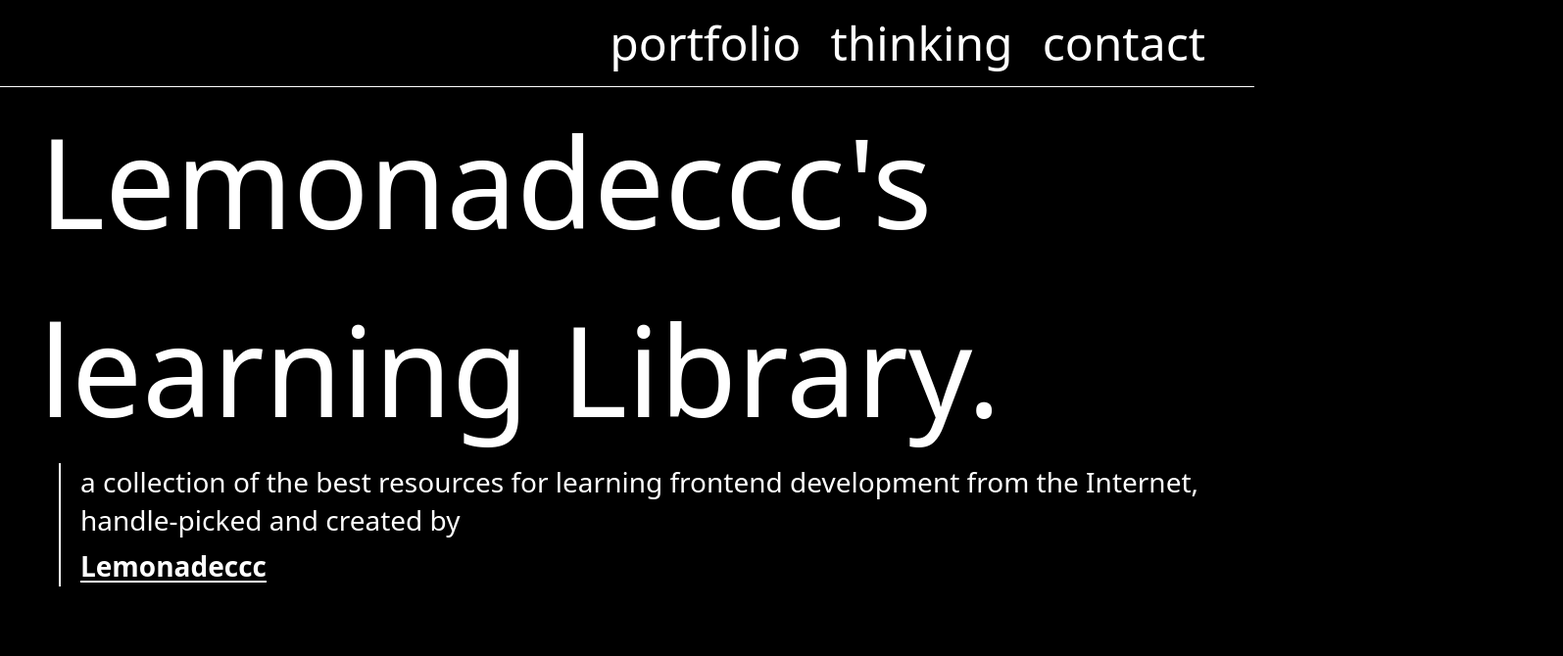
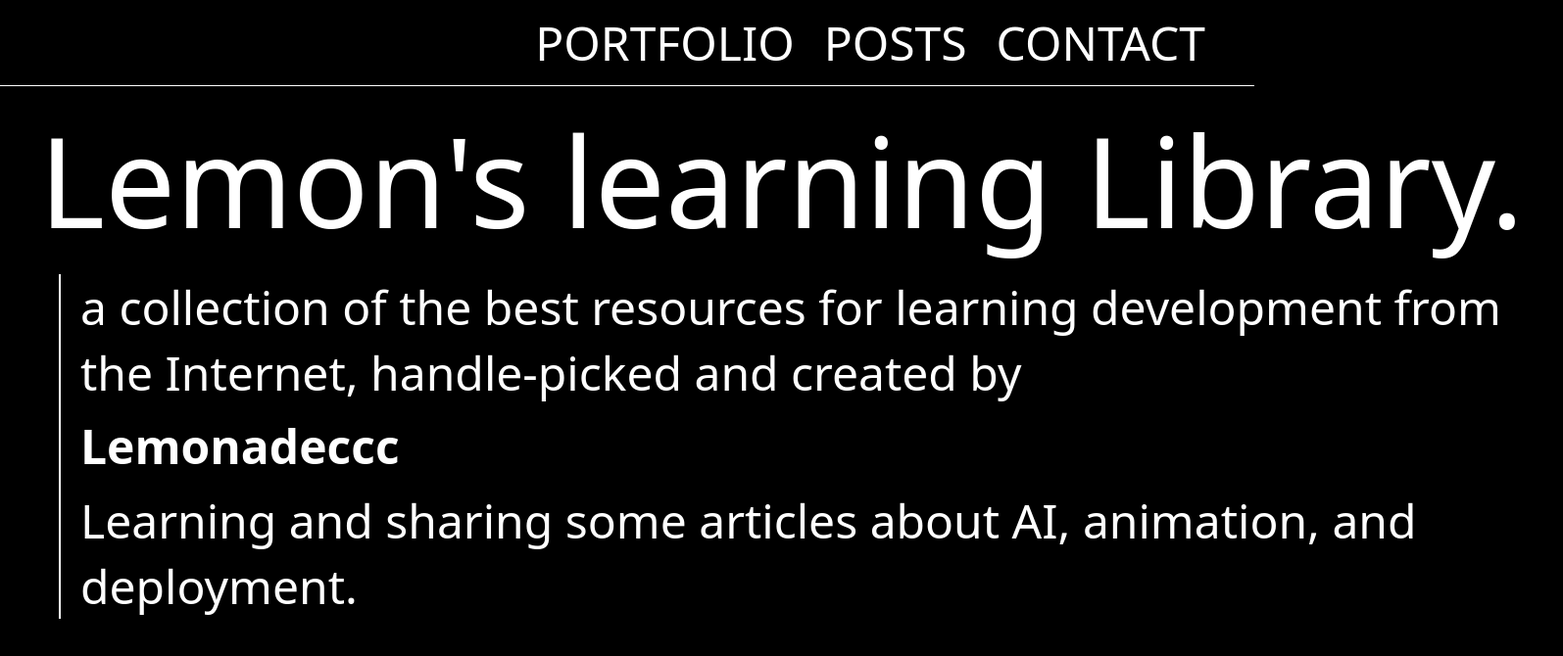
Before and after one commit to Lemonadeccc/lemonadeccc-blog, a Next.js app: page / in a window 1280 px wide. Shown: the top 670 px of the page at 98% size, 1595 px wide, since content can reach past the window. Built offline with nearby package versions, Linux system fonts and the light colour scheme.

Commit message:
feat: add animation

```diff
--- a/package.json
+++ b/package.json
@@ -13,8 +13,11 @@
 		"cf-typegen": "wrangler types --env-interface CloudflareEnv ./cloudflare-env.d.ts"
 	},
 	"dependencies": {
+		"@gsap/react": "^2.1.2",
 		"@opennextjs/cloudflare": "^1.11.0",
 		"framer-motion": "^12.34.0",
+		"gsap": "^3.14.2",
+		"lenis": "^1.3.17",
 		"next": "15.5.6",
 		"react": "19.1.0",
 		"react-dom": "19.1.0"
--- a/src/app/components/Hero.tsx
+++ b/src/app/components/Hero.tsx
@@ -2,14 +2,15 @@ import React from 'react'
 
 const Hero = () => {
   return (
-    <div className="border-t-1 border-t-white flex-1 flex">
+    <div className="flex-1 flex">
       <div className="app-container flex-1">
-        <div className="w-full flex text-[64px] md:text-[128px]">
-          Lemonadeccc's learning Library.
+        <div className="inline-flex w-fit text-[64px] md:text-[128px] whitespace-nowrap">
+          Lemon's learning Library.
         </div>
-        <div className="ml-5 pl-5 w-full flex flex-col text-[28px] border-l-2 border-l-white gap-2 leading-[1.4]">
-          a collection of the best resources for learning frontend development from the Internet,
-          handle-picked and created by <a className="font-semibold underline underline-offset-4 decoration-2" href="https://github.com/Lemonadeccc">Lemonadeccc</a>
+        <div className="ml-5 pl-5 w-fit max-w-full flex flex-col items-start text-[48px] border-l-2 border-l-white gap-2 leading-[1.4]">
+          a collection of the best resources for learning development from the Internet,
+          handle-picked and created by <a className="font-semibold hover-wipe inline-block" href="https://github.com/Lemonadeccc" target="_blank" rel="noreferrer noopener">Lemonadeccc</a>
+          Learning and sharing some articles about AI, animation, and deployment.
         </div>
       </div>
     </div >
--- a/src/app/components/Nav.tsx
+++ b/src/app/components/Nav.tsx
@@ -2,6 +2,7 @@
 
 import Link from 'next/link'
 import { usePathname } from 'next/navigation'
+import { motion } from 'framer-motion'
 
 const Nav = () => {
   const pathname = usePathname()
@@ -9,32 +10,44 @@ const Nav = () => {
 
   return (
     <div className={`${isDark} ? 'bg-text' : ''`}>
-      <div className="app-container flex justify-between p-2.5 text-[48px] leading-none">
+      <div className="app-container flex justify-between p-2.5 text-[48px] leading-none relative overflow-hidden border-0">
         <div className="font-medium p-2.5">
-          <Link href="/" className={`${isDark ? 'text-bg' : ''} text-[48px] leading-none`}>
-            {/* Lemonade */}
+          <Link href="/" className={`${isDark ? 'text-bg' : ''} text-[48px] leading-none hover-wipe`}>
           </Link>
         </div>
 
         <div className="flex gap-2.5 max-md:gap-0">
           <div className="p-2.5 max-md:p-[5px]">
-            <Link href="/portfolio" className={`${isDark ? 'text-bg' : ''} text-[48px] leading-none`}>
-              portfolio
+            <Link href="/portfolio" className={`${isDark ? 'text-bg' : ''} text-[48px] leading-none hover-wipe`}>
+              PORTFOLIO
             </Link>
           </div>
 
           <div className="p-2.5 max-md:px-[5px]">
-            <Link href="/thinking" className={`${isDark ? 'text-bg' : ''} text-[48px] leading-none`}>
-              thinking
+            <Link href="/thinking" className={`${isDark ? 'text-bg' : ''} text-[48px] leading-none hover-wipe`}>
+              POSTS
             </Link>
           </div>
 
           <div className="p-2.5 max-md:px-[5px]">
-            <Link href="/contact" className={`${isDark ? 'text-bg' : ''} text-[48px] leading-none`}>
-              contact
+            <Link
+              href="https://x.com/Lemonadecccc"
+              target="_blank"
+              rel="noreferrer noopener"
+              className={`${isDark ? 'text-bg' : ''} text-[48px] leading-none hover-wipe`}
+            >
+              CONTACT
             </Link>
           </div>
         </div>
+
+        <motion.div
+          key={pathname} // restart on route change
+          className="absolute left-0 bottom-0 h-px w-full bg-white origin-left"
+          initial={{ scaleX: 0 }}
+          animate={{ scaleX: 1 }}
+          transition={{ duration: 2, ease: [0.33, 1, 0.68, 1] }}
+        />
       </div>
     </div>
   )
--- a/src/app/globals.css
+++ b/src/app/globals.css
@@ -65,6 +65,23 @@
     @apply fixed top-0 left-0 w-full h-screen bg-transition origin-right;
   }
 
+  /* link wipe hover: white -> red */
+  .hover-wipe {
+    display: inline-block;
+    background-image: linear-gradient(90deg, #ef4444 0%, #ef4444 50%, #fff 50%, #fff 100%);
+    background-size: 200% 100%;
+    background-position: 100% 0;
+    color: transparent;
+    -webkit-background-clip: text;
+    background-clip: text;
+    transition: background-position 0.5s ease;
+  }
+
+  .hover-wipe:hover,
+  .hover-wipe:focus-visible {
+    background-position: 0 0;
+  }
+
   /* hide custom cursor on touch devices */
   @media (hover: none),
   (pointer: coarse) {
```
Also changed, not shown: 1 other file (tests, documents, lock files or other folders).
